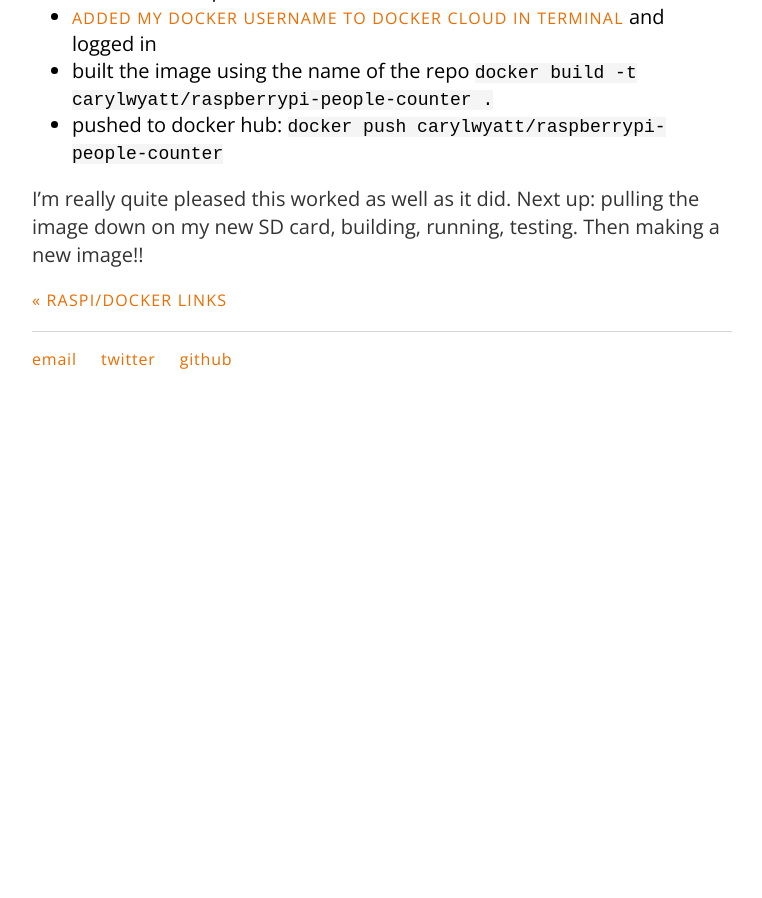
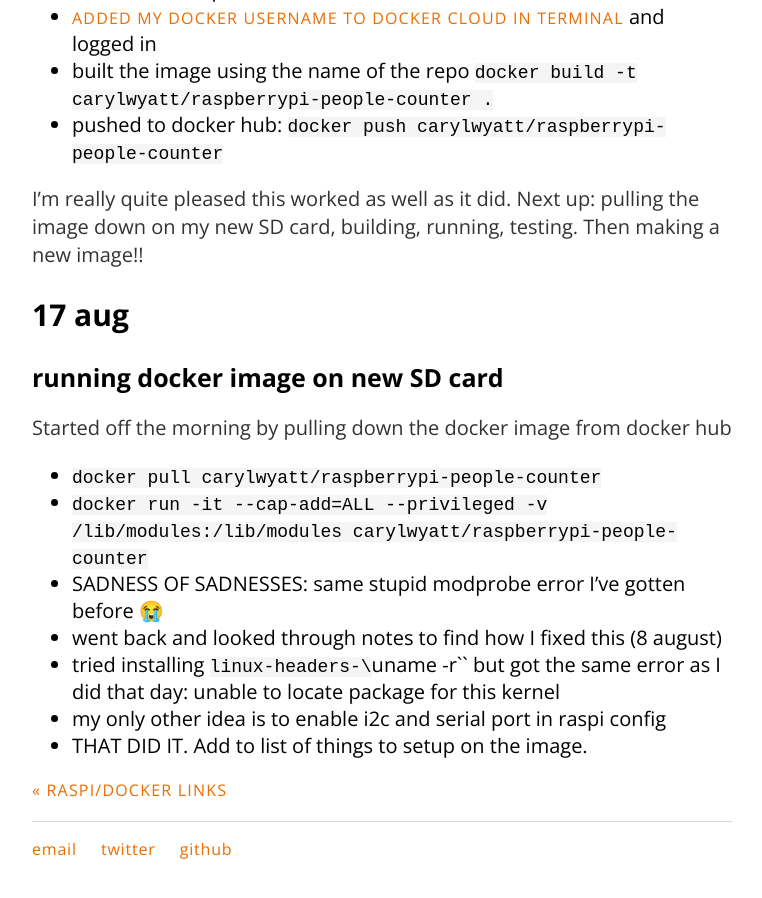
Before and after one commit to carylwyatt/carylwyatt.github.io, a Jekyll site: the page built from _posts/2018-08-13-week-of-13-august.md, in a window 1280 px wide and 900 px high, scrolled down 5877 px. Shown: the whole window, without its empty margins (258-1020 px from the left). Built offline with Jekyll 4.4.1, drawn with Linux system fonts in a browser that asks for light colours; emoji names are drawn with the system emoji font; before the commit the page ends 6287 px from its top, so only the background shows below that.

Commit message:
17 august notes

```diff
--- a/_posts/2018-08-13-week-of-13-august.md
+++ b/_posts/2018-08-13-week-of-13-august.md
@@ -138,3 +138,16 @@ That's everything from the 5 basic security tips for raspi article (except the s
 - pushed to docker hub: `docker push carylwyatt/raspberrypi-people-counter`
 
 I'm really quite pleased this worked as well as it did. Next up: pulling the image down on my new SD card, building, running, testing. Then making a new image!!
+
+## 17 aug
+
+### running docker image on new SD card
+
+Started off the morning by pulling down the docker image from docker hub
+- `docker pull carylwyatt/raspberrypi-people-counter`
+- `docker run -it --cap-add=ALL --privileged -v /lib/modules:/lib/modules carylwyatt/raspberrypi-people-counter`
+- SADNESS OF SADNESSES: same stupid modprobe error I've gotten before :sob:
+- went back and looked through notes to find how I fixed this (8 august)
+- tried installing `linux-headers-\`uname -r\`` but got the same error as I did that day: unable to locate package for this kernel
+- my only other idea is to enable i2c and serial port in raspi config
+- THAT DID IT. Add to list of things to setup on the image.
```
